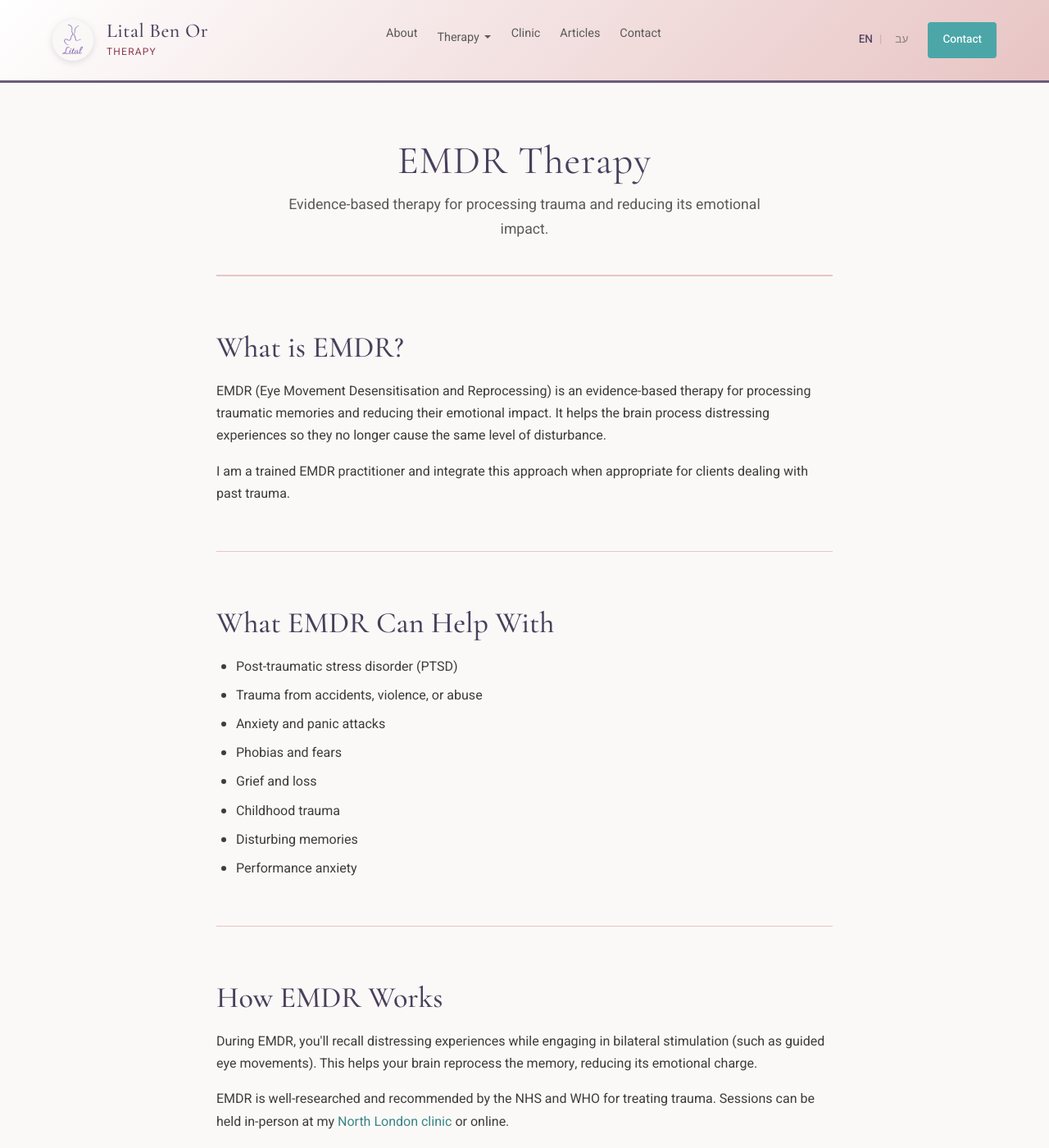
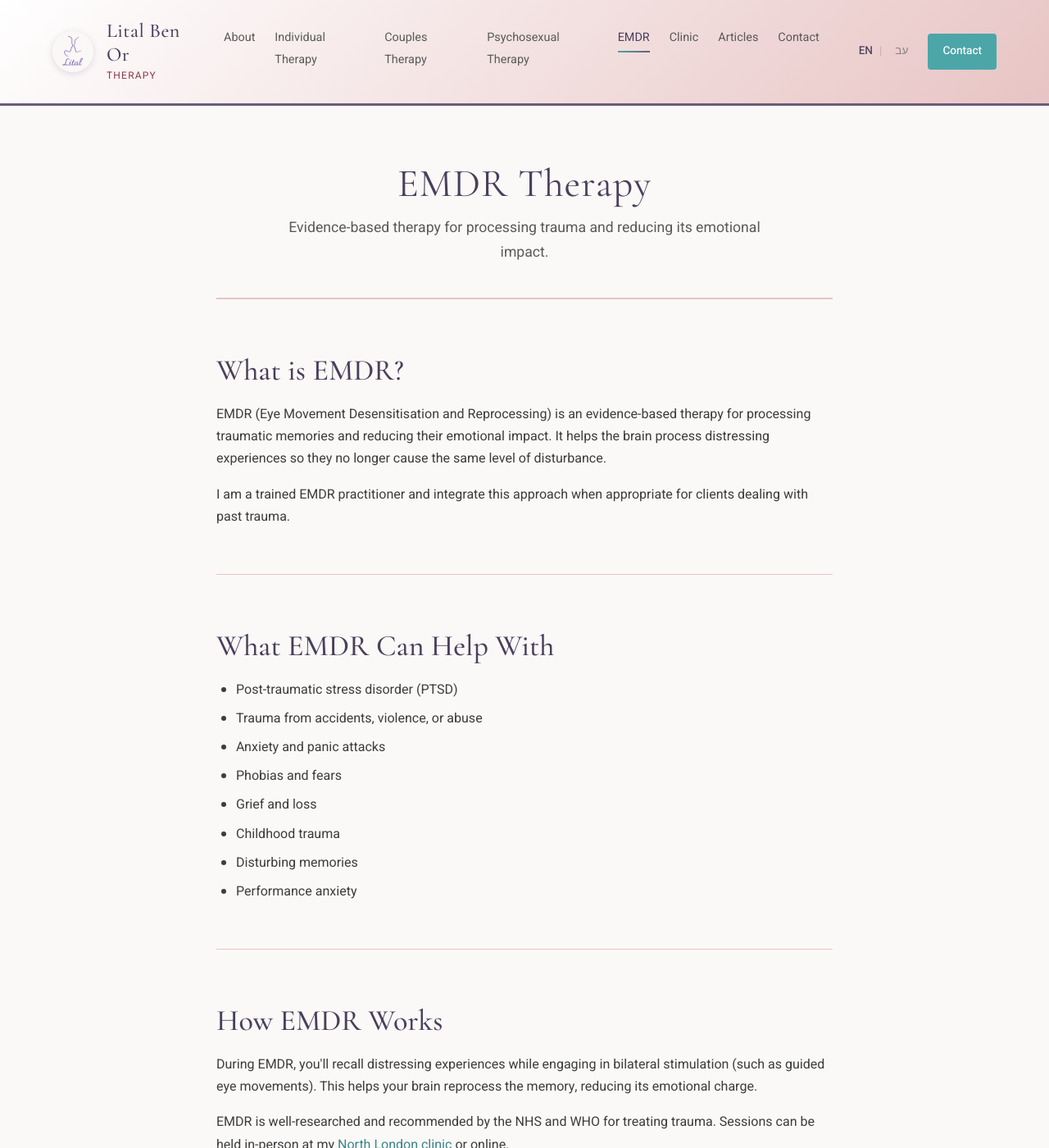
Before and after one commit to litalbenor/litalbenor.github.io, a Jekyll site: the page built from en/emdr.md, in a window 1280 px wide and 1400 px high. Shown: the whole window at 82% size. Built offline with Jekyll 4.4.1, drawn with Linux system fonts in a browser that asks for light colours.

Commit message:
Revert "Add dropdown menu for therapy services in navigation"
This reverts commit 5175b2ca39d52c28a56bdcd9156ae106b32ebc19.

```diff
--- a/_includes/nav.html
+++ b/_includes/nav.html
@@ -11,17 +11,10 @@
   <li class="nav-item" role="none"><a href="/he/contact" role="menuitem" class="nav-link{% if page.url contains '/he/contact' %} is-active" aria-current="page{% endif %}">צור קשר</a></li>
   {% else %}
   <li class="nav-item" role="none"><a href="/en/about" role="menuitem" class="nav-link{% if page.url contains '/en/about' %} is-active" aria-current="page{% endif %}">About</a></li>
-  <li class="nav-item nav-item--dropdown" role="none">
-    <button class="nav-link nav-dropdown-toggle" aria-expanded="false" aria-haspopup="true">
-      Therapy <svg class="dropdown-arrow" width="10" height="6" viewBox="0 0 10 6" fill="currentColor"><path d="M1 1l4 4 4-4"/></svg>
-    </button>
-    <ul class="nav-dropdown" role="menu">
-      <li role="none"><a href="/en/individual-therapy" role="menuitem" class="nav-dropdown-link{% if page.url contains '/en/individual-therapy' %} is-active{% endif %}">Individual</a></li>
-      <li role="none"><a href="/en/couples-therapy" role="menuitem" class="nav-dropdown-link{% if page.url contains '/en/couples-therapy' %} is-active{% endif %}">Couples</a></li>
-      <li role="none"><a href="/en/psychosexual-therapy" role="menuitem" class="nav-dropdown-link{% if page.url contains '/en/psychosexual-therapy' %} is-active{% endif %}">Psychosexual</a></li>
-      <li role="none"><a href="/en/emdr" role="menuitem" class="nav-dropdown-link{% if page.url contains '/en/emdr' %} is-active{% endif %}">EMDR</a></li>
-    </ul>
-  </li>
+  <li class="nav-item" role="none"><a href="/en/individual-therapy" role="menuitem" class="nav-link{% if page.url contains '/en/individual-therapy' %} is-active" aria-current="page{% endif %}">Individual Therapy</a></li>
+  <li class="nav-item" role="none"><a href="/en/couples-therapy" role="menuitem" class="nav-link{% if page.url contains '/en/couples-therapy' %} is-active" aria-current="page{% endif %}">Couples Therapy</a></li>
+  <li class="nav-item" role="none"><a href="/en/psychosexual-therapy" role="menuitem" class="nav-link{% if page.url contains '/en/psychosexual-therapy' %} is-active" aria-current="page{% endif %}">Psychosexual Therapy</a></li>
+  <li class="nav-item" role="none"><a href="/en/emdr" role="menuitem" class="nav-link{% if page.url contains '/en/emdr' %} is-active" aria-current="page{% endif %}">EMDR</a></li>
   <li class="nav-item" role="none"><a href="/en/clinic" role="menuitem" class="nav-link{% if page.url contains '/en/clinic' %} is-active" aria-current="page{% endif %}">Clinic</a></li>
   <li class="nav-item" role="none"><a href="/en/articles" role="menuitem" class="nav-link{% if page.url contains '/en/articles' %} is-active" aria-current="page{% endif %}">Articles</a></li>
   <li class="nav-item" role="none"><a href="/en/contact" role="menuitem" class="nav-link{% if page.url contains '/en/contact' %} is-active" aria-current="page{% endif %}">Contact</a></li>
--- a/assets/css/style.css
+++ b/assets/css/style.css
@@ -273,80 +273,6 @@ body.rtl .nav-link::after {
 .nav-link:hover::after,
 .nav-link.is-active::after {
   transform: scaleX(1);
-}
-
-/* Navigation Dropdown */
-.nav-item--dropdown {
-  position: relative;
-}
-
-.nav-dropdown-toggle {
-  background: none;
-  border: none;
-  cursor: pointer;
-  font-family: inherit;
-  display: flex;
-  align-items: center;
-  gap: 0.3rem;
-}
-
-.dropdown-arrow {
-  transition: transform var(--transition-fast);
-}
-
-.nav-item--dropdown:hover .dropdown-arrow,
-.nav-item--dropdown.is-open .dropdown-arrow {
-  transform: rotate(180deg);
-}
-
-.nav-dropdown {
-  position: absolute;
-  top: 100%;
-  left: 50%;
-  transform: translateX(-50%);
-  background: var(--color-white);
-  border-radius: 8px;
-  box-shadow: 0 4px 20px rgba(0, 0, 0, 0.15);
-  list-style: none;
-  padding: var(--space-sm) 0;
-  margin: 0.5rem 0 0 0;
-  min-width: 160px;
-  opacity: 0;
-  visibility: hidden;
-  transition: opacity var(--transition-fast), visibility var(--transition-fast);
-  z-index: 100;
-}
-
-.nav-dropdown::before {
-  content: '';
-  position: absolute;
-  top: -6px;
-  left: 50%;
-  transform: translateX(-50%);
-  border-left: 6px solid transparent;
-  border-right: 6px solid transparent;
-  border-bottom: 6px solid var(--color-white);
-}
-
-.nav-item--dropdown:hover .nav-dropdown,
-.nav-item--dropdown.is-open .nav-dropdown {
-  opacity: 1;
-  visibility: visible;
-}
-
-.nav-dropdown-link {
-  display: block;
-  padding: var(--space-xs) var(--space-md);
-  color: var(--color-charcoal-light);
-  text-decoration: none;
-  font-size: 0.9rem;
-  transition: background var(--transition-fast), color var(--transition-fast);
-}
-
-.nav-dropdown-link:hover,
-.nav-dropdown-link.is-active {
-  background: var(--color-cream);
-  color: var(--color-purple-dark);
 }
 
 /* Mobile Menu Toggle */
@@ -1040,42 +966,6 @@ body.rtl .about-portrait {
     font-size: 1.25rem;
   }
 
-  /* Mobile dropdown styles */
-  .nav-item--dropdown {
-    position: static;
-  }
-
-  .nav-dropdown {
-    position: static;
-    transform: none;
-    box-shadow: none;
-    background: transparent;
-    opacity: 1;
-    visibility: visible;
-    min-width: auto;
-    padding: var(--space-xs) 0;
-    margin: 0;
-    display: none;
-  }
-
-  .nav-dropdown::before {
-    display: none;
-  }
-
-  .nav-item--dropdown.is-open .nav-dropdown {
-    display: block;
-  }
-
-  .nav-dropdown-link {
-    font-size: 1.1rem;
-    padding: var(--space-xs) var(--space-sm);
-  }
-
-  .nav-dropdown-link:hover,
-  .nav-dropdown-link.is-active {
-    background: transparent;
-  }
-
   .lang-switcher {
     position: absolute;
     top: var(--space-md);
```
Also changed, not shown: _includes/header.html (+0 -23 lines).
